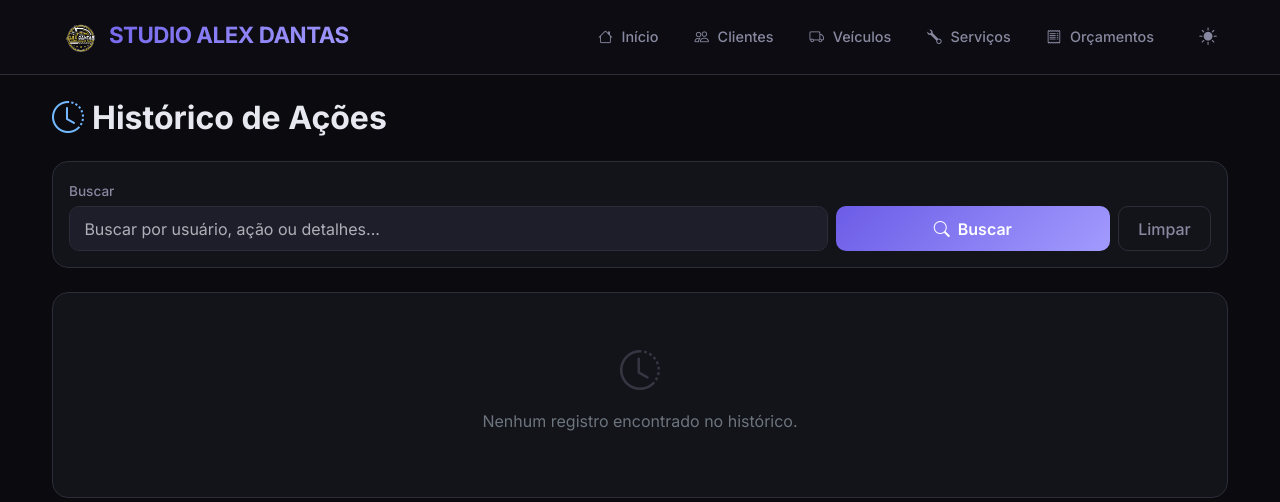
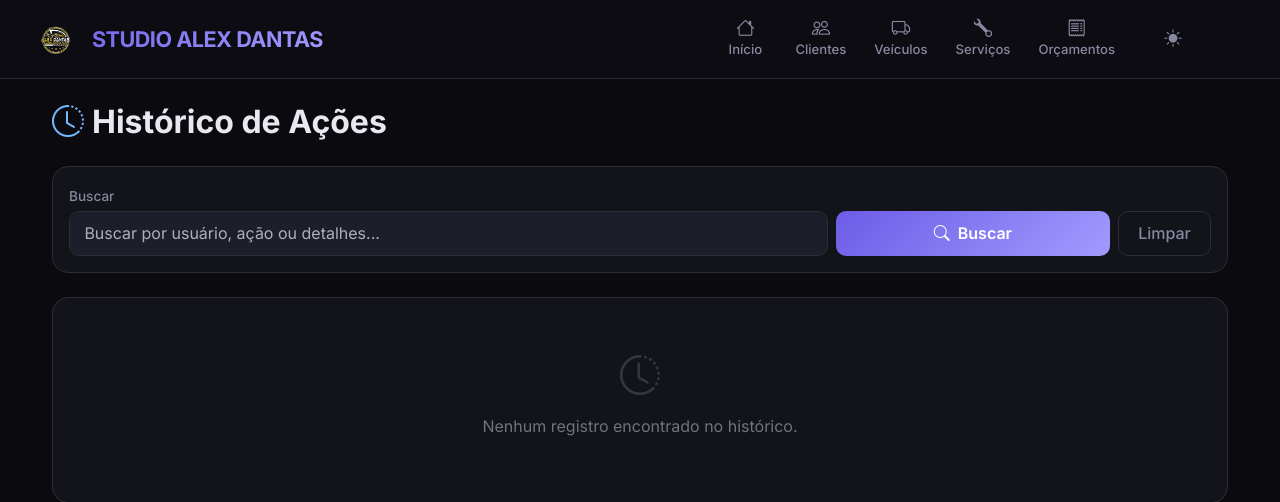
Before and after one commit to everton-developer/PI_Estetica_Automotiva, a Flask app: template templates/historico.html in a window 1280 px wide. Shown: the top 502 px of the page. Run offline with Flask 3, Linux system fonts and the light colour scheme; the template is opened without the code that fills it, so the values that code supplies are empty.

Commit message:
Ajustes no layout

```diff
--- a/templates/base.html
+++ b/templates/base.html
@@ -93,12 +93,19 @@
 
         .navbar-brand {
             font-weight: 700;
-            font-size: 1.4rem;
+            font-size: 1.35rem;
             background: var(--gradient-1);
             -webkit-background-clip: text;
             -webkit-text-fill-color: transparent;
             background-clip: text;
             letter-spacing: -0.5px;
+            display: inline-flex;
+            align-items: center;
+            transition: all 0.3s ease;
+        }
+
+        .navbar-brand img {
+            margin-right: 8px;
         }
 
         .navbar-brand i {
@@ -106,13 +113,42 @@
             margin-right: 6px;
         }
 
+        @media (min-width: 992px) {
+            .navbar-brand {
+                margin-left: -25px; /* Joga o logo e nome mais para a esquerda */
+            }
+
+            .navbar-right-cluster {
+                margin-right: 35px; /* Alinha a lua e o bloco da direita mais para a esquerda */
+            }
+
+            .navbar-nav .nav-link {
+                display: flex;
+                flex-direction: column;
+                align-items: center;
+                justify-content: center;
+                text-align: center;
+                padding: 0.35rem 0.75rem !important;
+                font-size: 0.82rem;
+                gap: 3px;
+                min-width: 68px;
+            }
+
+            .navbar-nav .nav-link i {
+                font-size: 1.15rem;
+                margin-right: 0 !important;
+                line-height: 1;
+                display: block;
+            }
+        }
+
         .nav-link {
             color: var(--text-secondary) !important;
             font-weight: 500;
-            font-size: 0.9rem;
-            padding: 0.5rem 1rem !important;
+            font-size: 0.88rem;
+            padding: 0.5rem 0.9rem !important;
             border-radius: 8px;
-            transition: all 0.3s ease;
+            transition: all 0.25s ease;
             margin: 0 2px;
         }
 
@@ -122,8 +158,12 @@
             background: rgba(108, 92, 231, 0.15);
         }
 
-        .nav-link i {
-            margin-right: 5px;
+        .user-greeting {
+            line-height: 1.15;
+            display: flex;
+            flex-direction: column;
+            text-align: right;
+            justify-content: center;
         }
 
         /* ===== CARDS ===== */
@@ -645,39 +696,40 @@
                 <span class="navbar-toggler-icon"></span>
             </button>
             <div class="collapse navbar-collapse" id="navbarNav">
-                <ul class="navbar-nav ms-auto">
+                <ul class="navbar-nav ms-auto align-items-center">
                     <li class="nav-item">
-                        <a class="nav-link" href="/"><i class="bi bi-house"></i> Início</a>
+                        <a class="nav-link" href="/"><i class="bi bi-house"></i><span>Início</span></a>
                     </li>
                     <li class="nav-item">
-                        <a class="nav-link" href="/clientes"><i class="bi bi-people"></i> Clientes</a>
+                        <a class="nav-link" href="/clientes"><i class="bi bi-people"></i><span>Clientes</span></a>
                     </li>
                     <li class="nav-item">
-                        <a class="nav-link" href="/veiculos"><i class="bi bi-truck"></i> Veículos</a>
+                        <a class="nav-link" href="/veiculos"><i class="bi bi-truck"></i><span>Veículos</span></a>
                     </li>
                     <li class="nav-item">
-                        <a class="nav-link" href="/servicos"><i class="bi bi-wrench"></i> Serviços</a>
+                        <a class="nav-link" href="/servicos"><i class="bi bi-wrench"></i><span>Serviços</span></a>
                     </li>
                     <li class="nav-item">
-                        <a class="nav-link" href="/orcamentos"><i class="bi bi-receipt"></i> Orçamentos</a>
+                        <a class="nav-link" href="/orcamentos"><i class="bi bi-receipt"></i><span>Orçamentos</span></a>
                     </li>
                     {% if session.get('usuario', {}).get('tipo') == 'adm' %}
                     <li class="nav-item">
-                        <a class="nav-link" href="/usuarios"><i class="bi bi-person-gear"></i> Usuários</a>
+                        <a class="nav-link" href="/usuarios"><i class="bi bi-person-gear"></i><span>Usuários</span></a>
                     </li>
                     <li class="nav-item">
-                        <a class="nav-link" href="/historico"><i class="bi bi-clock-history"></i> Histórico</a>
+                        <a class="nav-link" href="/historico"><i class="bi bi-clock-history"></i><span>Histórico</span></a>
                     </li>
                     {% endif %}
                 </ul>
-                <div class="d-flex align-items-center ms-2">
+                <div class="d-flex align-items-center ms-lg-3 navbar-right-cluster">
                     {% if session.get('usuario') %}
-                    <span class="text-secondary me-2 d-none d-lg-inline" style="font-size: 0.82rem;">
-                        <i class="bi bi-person-circle me-1"></i>{{ session['usuario']['nome'] }}
-                    </span>
-                    <a href="/logout" class="btn btn-sm btn-outline-custom no-print" title="Sair do sistema"
-                        style="padding: 0.3rem 0.7rem; font-size: 0.8rem;">
-                        <i class="bi bi-box-arrow-right me-1"></i>Sair
+                    <div class="user-greeting me-3 d-none d-sm-flex flex-column text-end justify-content-center">
+                        <span style="font-size: 0.72rem; color: var(--text-secondary); font-weight: 500;">Olá,</span>
+                        <span style="font-size: 0.85rem; font-weight: 600; color: var(--text-primary);">{{ session['usuario']['nome'] }}</span>
+                    </div>
+                    <a href="/logout" class="btn btn-sm btn-outline-custom no-print d-inline-flex align-items-center gap-1 me-2" title="Sair do sistema"
+                        style="padding: 0.35rem 0.75rem; font-size: 0.8rem; border-radius: 8px;">
+                        <i class="bi bi-box-arrow-right"></i><span>Sair</span>
                     </a>
                     {% endif %}
                     <button class="theme-toggle no-print" id="themeToggle" title="Alternar tema claro/escuro"
--- a/templates/historico.html
+++ b/templates/historico.html
@@ -41,7 +41,7 @@
                         <th style="width: 160px;">Data/Hora</th>
                         <th style="width: 150px;">Usuário</th>
                         <th style="width: 100px;">Login</th>
-                        <th style="width: 180px;">Ação</th>
+                        <th style="width: 260px; min-width: 240px; padding-left: 1.25rem; padding-right: 1.25rem;">Ação</th>
                         <th>Detalhes</th>
                     </tr>
                 </thead>
@@ -54,7 +54,7 @@
                         </td>
                         <td class="fw-500">{{ r[2] }}</td>
                         <td><code style="color: var(--accent-primary);">{{ r[3] }}</code></td>
-                        <td>
+                        <td style="white-space: nowrap; padding-left: 1.25rem; padding-right: 1.25rem;">
                             {% if 'Login' in r[4] or 'Logout' in r[4] %}
                             <span class="badge-concluido"><i class="bi bi-box-arrow-in-right me-1"></i>{{ r[4] }}</span>
                             {% elif 'Cadastro' in r[4] or 'Criação' in r[4] or 'Adição' in r[4] %}
```
Also changed, not shown: other parts of templates/base.html (+23 -12 lines).
